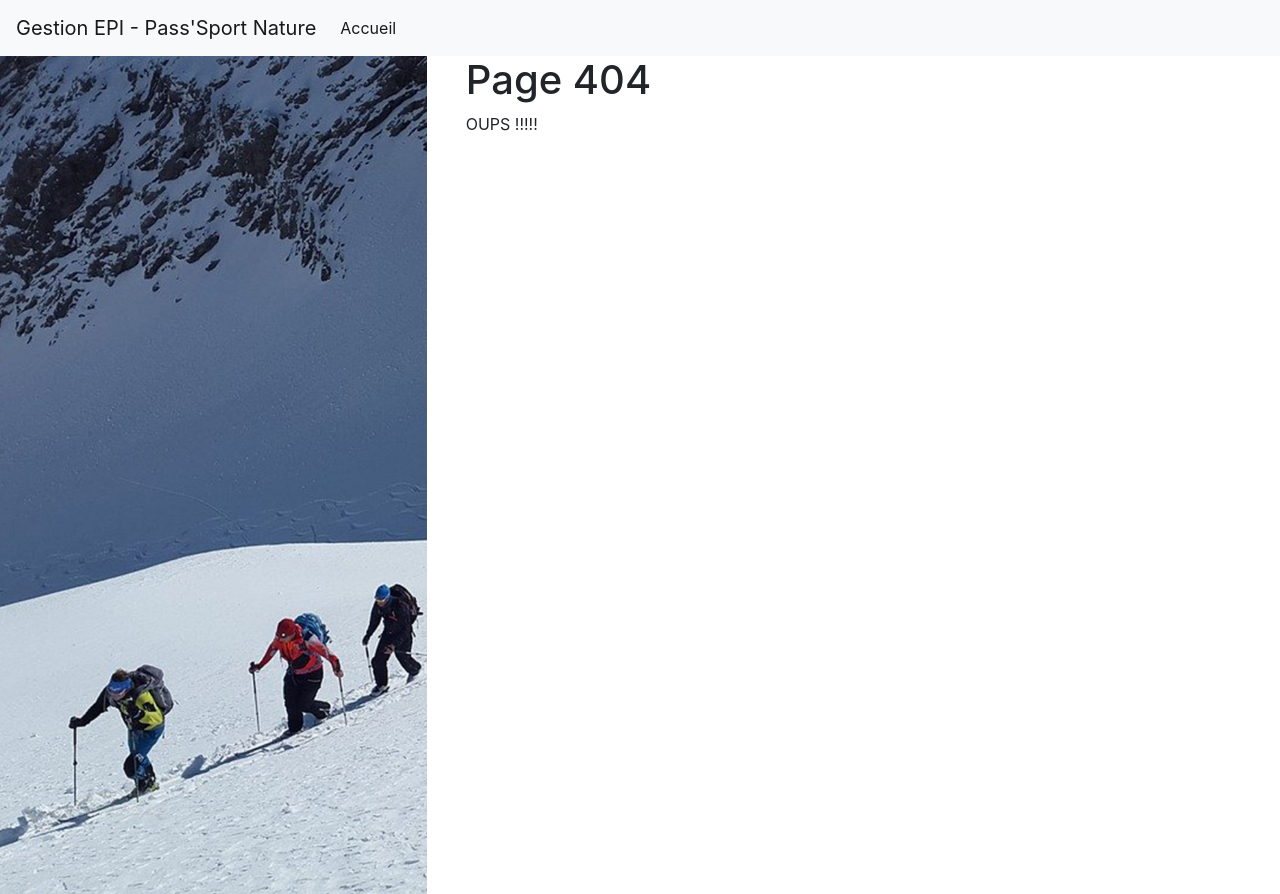
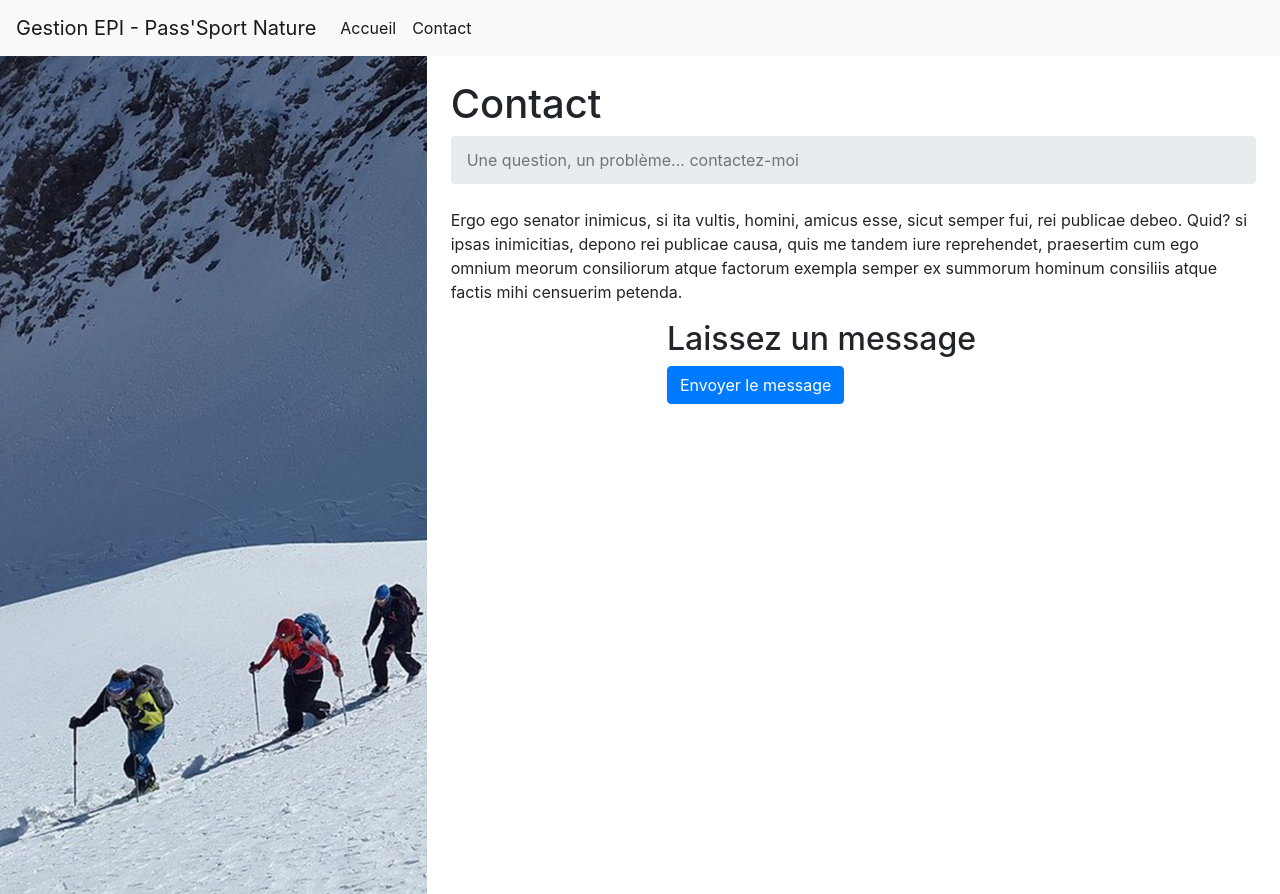
Before and after one commit to FROSSARD-Ma/EPI-Pass-Sport-Nature, a PHP site: page /contact in a window 1280 px wide. Shown: the top 894 px of the page. Run offline with PHP 8.4, Linux system fonts and the light colour scheme; style sheets or scripts are compiled from the project's sources.

Commit message:
Ajout de la page contact

```diff
--- a/controller/FrontController.php
+++ b/controller/FrontController.php
@@ -7,6 +7,11 @@ class FrontController
     public function home($params)
     {
 		$nxView = new \Epi_Model\View('home');
+        $nxView->getView();
+    }
+    public function contact($params)
+    {
+        $nxView = new \Epi_Model\View('contact');
         $nxView->getView();
     }
 
--- a/model/Router.php
+++ b/model/Router.php
@@ -16,6 +16,7 @@ class Router {
         "changePass"    => ['FrontController','changePass'],
         "deconnexion"   => ['FrontController','deconnexion'],
         "account"       => ['FrontController','account'],
+        "contact"       => ['FrontController','contact'],
 
     // ---- BACK Controller -----------------------------------------------------
 
--- /dev/null
+++ b/views/templates/contact.twig
@@ -0,0 +1,33 @@
+{% extends 'content-sidebar-L.twig' %}
+
+{% block title %}
+	<title>Contact - Gestion EPI</title>
+{% endblock %}
+
+
+{% block headerpage %}
+	<h1 class="mt-4">Contact</h1>
+	<ol class="breadcrumb mb-4">
+        <li class="breadcrumb-item active">Une question, un problème... contactez-moi</li>
+    </ol>
+
+	<p>Ergo ego senator inimicus, si ita vultis, homini, amicus esse, sicut semper fui, rei publicae debeo. Quid? si ipsas inimicitias, depono rei publicae causa, quis me tandem iure reprehendet, praesertim cum ego omnium meorum consiliorum atque factorum exempla semper ex summorum hominum consiliis atque factis mihi censuerim petenda.</p>
+
+{% endblock %}
+
+
+{% block main %}
+
+    <div class="row justify-content-center">
+        <div class="col-6">
+            <h2>Laissez un message</h2>
+            <form method="post" action="" data-parsley-validate>
+
+                <input type="hidden" id="userId" name="userId" value="{{ userId.getId }} ">
+
+                <button class="btn btn-primary" type="submit">Envoyer le message</button>
+            </form>
+        </div>
+    </div>
+
+{% endblock %}
--- a/views/templates/navbarTop.twig
+++ b/views/templates/navbarTop.twig
@@ -9,10 +9,12 @@
   <div class="collapse navbar-collapse" id="navbarNavAltMarkup">
     <div class="navbar-nav">
       <a class="nav-item nav-link active" href="home">Accueil</a>
+      <a class="nav-item nav-link active" href="contact">Contact</a>
     </div>
   </div>
 
   {% if session.userId %}
+
     <ul class="nav nav-pills">
       <li class="nav-item dropdown">
         <a class="nav-link dropdown-toggle active" data-toggle="dropdown" href="#" role="button" aria-haspopup="true" aria-expanded="false"><i class="fas fa-user"></i>Mon compte</a>
```
Lines whose indentation alone changed are shown as unchanged.
